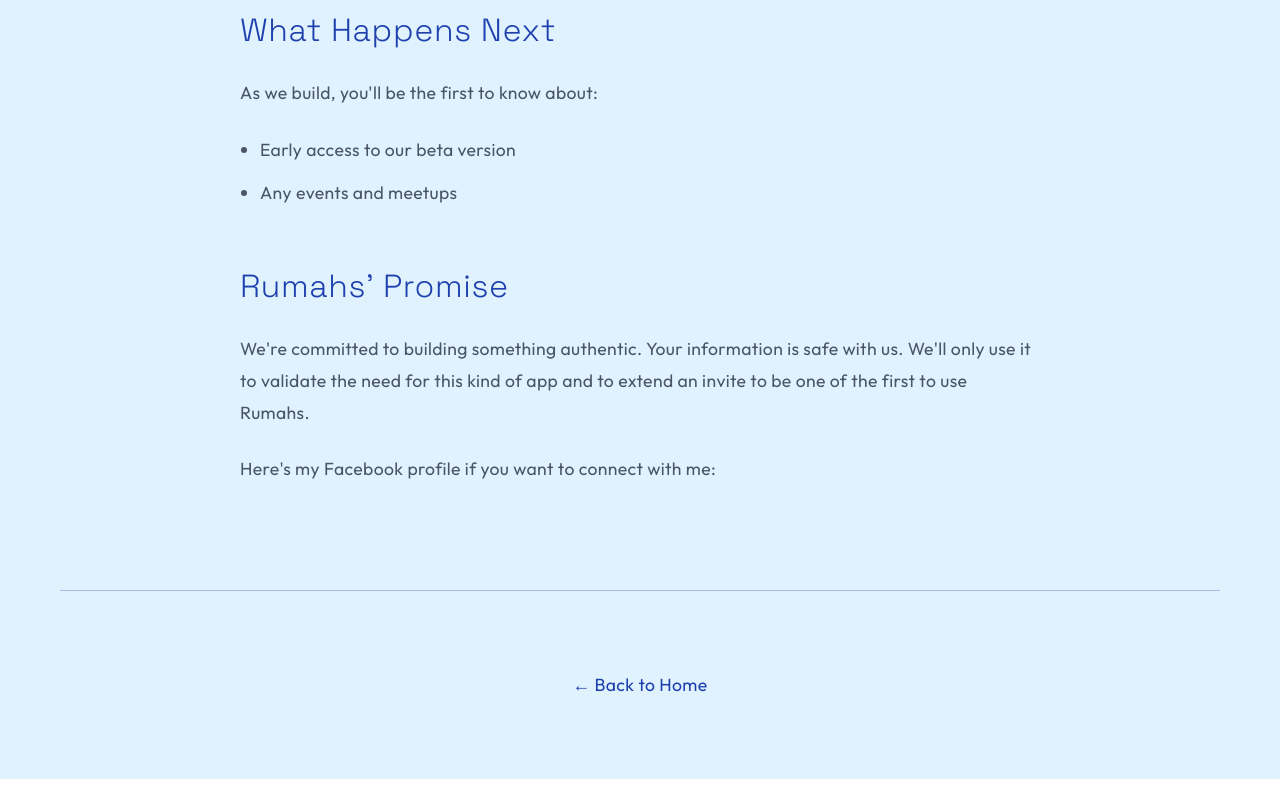
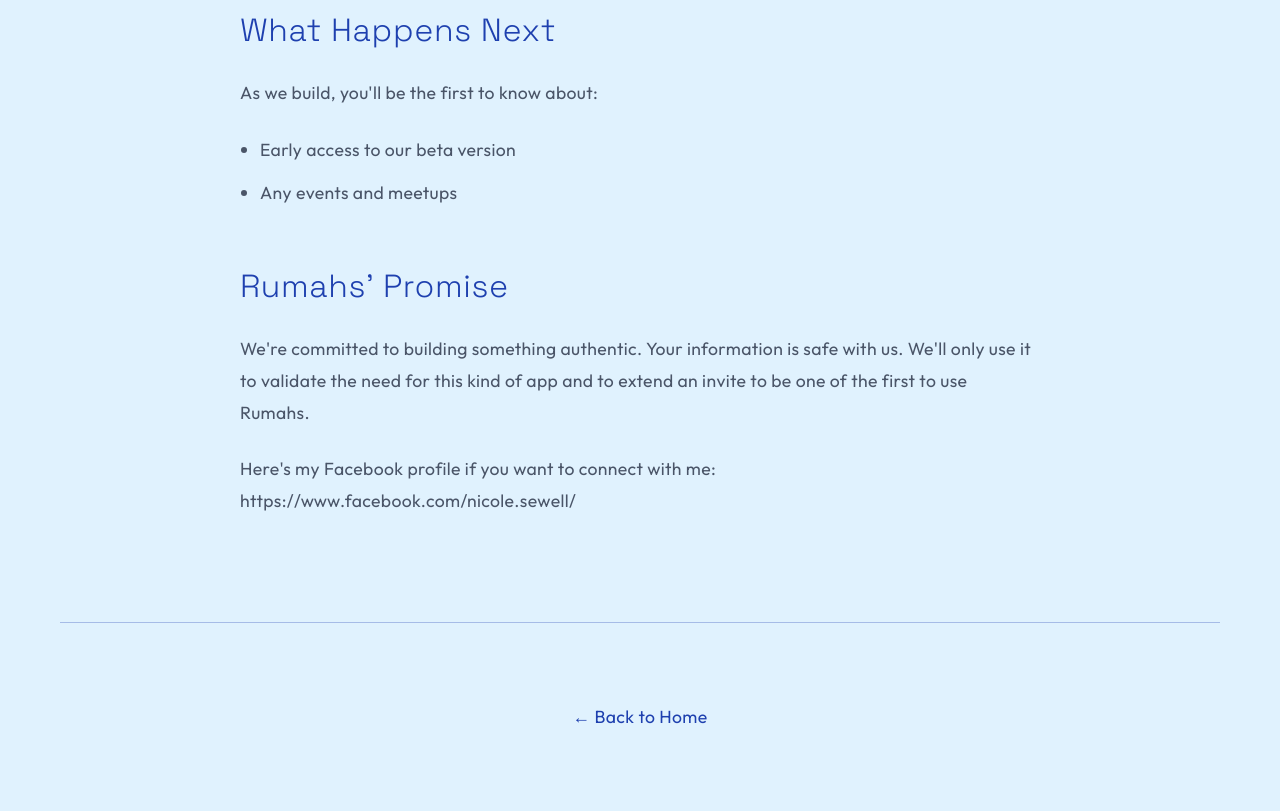
Before and after one commit to nickisew/rumahs-teaser, a website: page about.html in a window 1280 px wide. Shown: the part 2074-2885 px from the top of the page. Before the commit the page ends 2853 px from the top, so only its background shows below. Drawn offline with Linux system fonts and the light colour scheme.

Commit message:
add facebook profile to a bout page

```diff
--- a/about.html
+++ b/about.html
@@ -83,7 +83,7 @@
                 <p>We're committed to building something authentic. Your information is safe with us.
                     We'll only use it to validate the need for this kind of app and to extend an invite to
                     be one of the first to use Rumahs.</p>
-                <p>Here's my Facebook profile if you want to connect with me: <a href="https://www.facebook.com/nicole.sewell.520/"></a></p>
+                <p>Here's my Facebook profile if you want to connect with me: <a href="https://www.facebook.com/nicole.sewell.520/"></a>https://www.facebook.com/nicole.sewell/</p>
             </div>
         </main>
 
```
